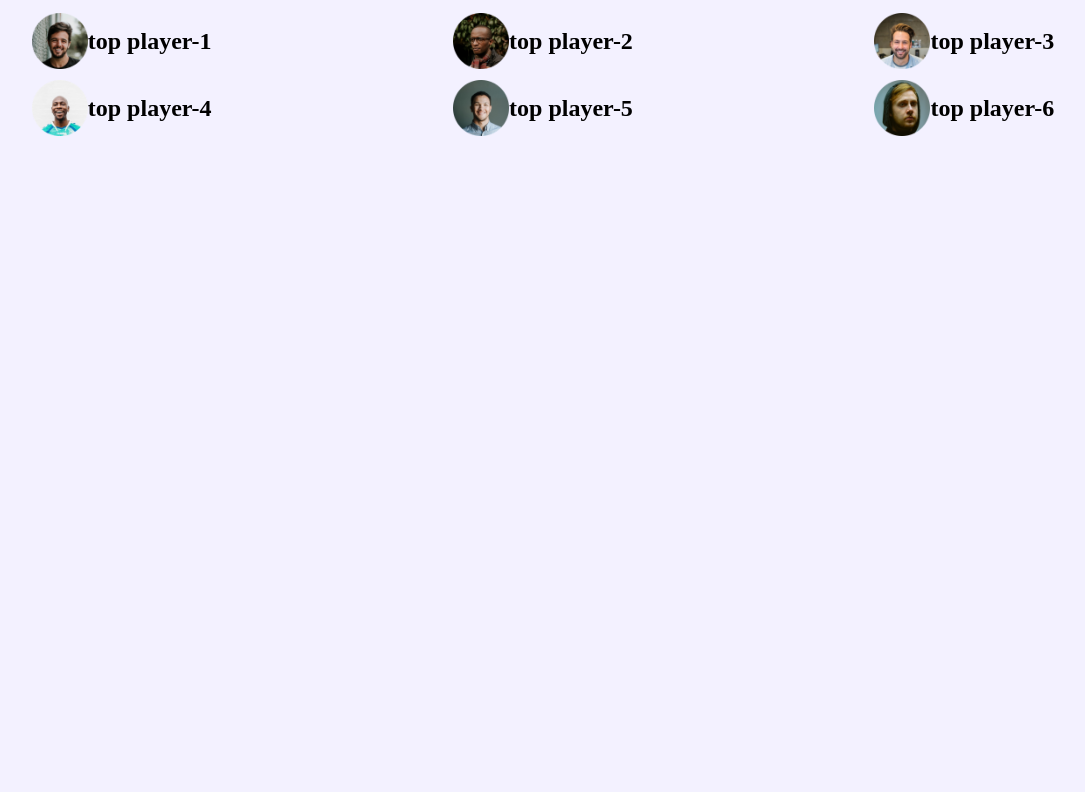
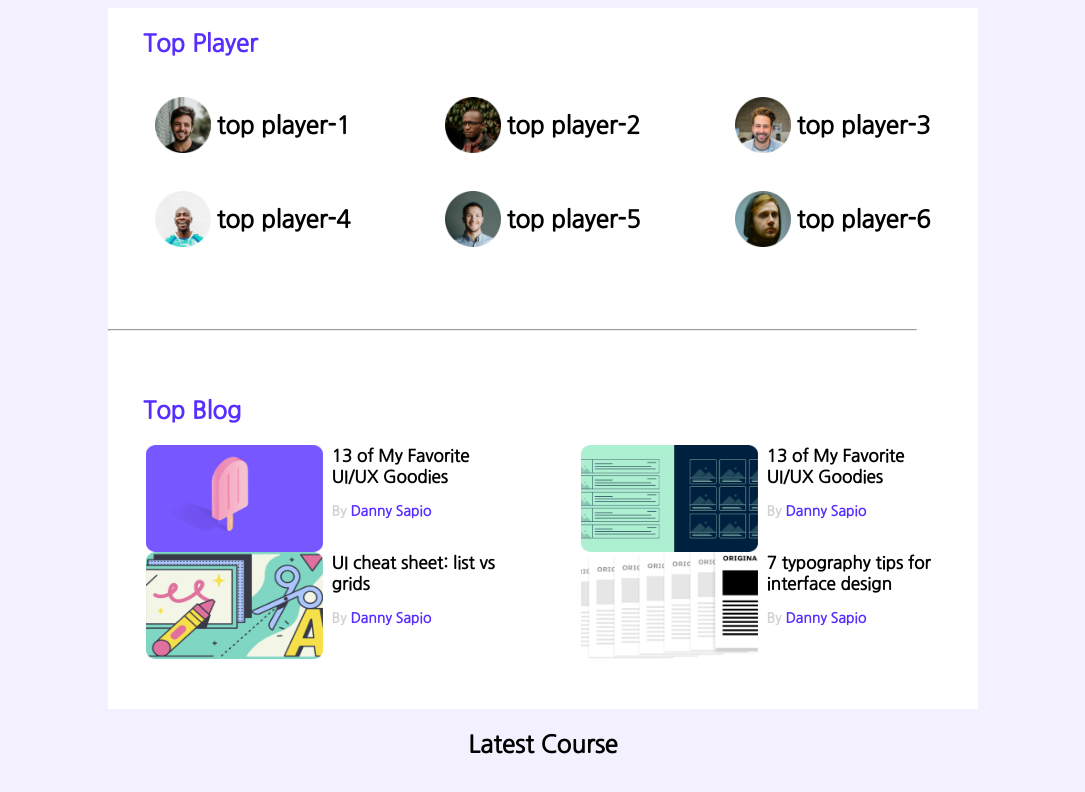
Before and after one commit to Sakib360360/Player_team, a plain HTML site: page index.html in a window 1280 px wide. Shown: the whole page, without its empty margins (97-1182 px from the left). Drawn offline with Linux system fonts and the light colour scheme.

Commit message:
new addede

```diff
--- a/index.html
+++ b/index.html
@@ -6,6 +6,9 @@
     <meta name="viewport" content="width=device-width, initial-scale=1.0">
     <title>Document</title>
     <link rel="stylesheet" href="style.css">
+    <link rel="preconnect" href="https://fonts.googleapis.com">
+    <link rel="preconnect" href="https://fonts.gstatic.com" crossorigin>
+    <link href="https://fonts.googleapis.com/css2?family=Nanum+Gothic&display=swap" rel="stylesheet">
 </head>
 <body>
     <nav>
@@ -14,8 +17,11 @@
     <!------------------------------------------------------------------------------------------
          -------------------------------Top player and Top blogs--------------------------------
          --------------------------------------------------------------------------------------->
-    <section class="topsection">
+    <main class="">
+    <section class="container">
+        <h2 class="sectiontitle">Top Player</h2>
         <div class="top_player">
+
             <div class="player">
                 <img src="images/players/player-1.png" alt="">
                 <h2>top player-1</h2>
@@ -41,9 +47,59 @@
                 <h2>top player-6</h2>
             </div>
         </div>
+        <hr>
+        <h2 class="sectiontitle">Top Blog</h2>
         <div class="topblog">
 
+            <div class="blogimg">
+                <img src="images/blogs/blog-1.png" alt="">
+                <div class="bloginfo">
+                    <h2>13 of My Favorite
+                        UI/UX Goodies</h2>
+                    <h3 style="color: #D1D1D1;">By <span style="color:
+                    #562EFF;">Danny Sapio</span></h3>
+                </div>
+            </div>
+            <div class="blogimg">
+                <img src="images/blogs/blog-2.png" alt="">
+                <div class="bloginfo">
+                    <h2>13 of My Favorite
+                        UI/UX Goodies</h2>
+                        <h3 style="color: #D1D1D1;">By <span style="color:
+                            #562EFF;">Danny Sapio</span></h3>
+                </div>
+            </div>
+            <div class="blogimg">
+                <img src="images/blogs/blog-3.png" alt="">
+                <div class="bloginfo">
+                    <h2>UI cheat sheet:
+                        list vs grids</h2>
+                        <h3 style="color: #D1D1D1;">By <span style="color:
+                            #562EFF;">Danny Sapio</span></h3>
+                </div>
+            </div>
+            <div class="blogimg">
+                <img src="images/blogs/blog-4.png" alt="">
+                <div class="bloginfo">
+                    <h2>7 typography tips
+                        for interface design</h2>
+                        <h3 style="color: #D1D1D1;">By <span style="color:
+                            #562EFF;">Danny Sapio</span></h3>
+                </div>
+            </div>
+
         </div>
+
+
+
     </section>
+
+    <!--------------------------------------- Latest section------------------------------------------------- -->
+
+    <section class="">
+        <h2 class="">Latest Course</h2
+
+    </section>
+</main>
 </body>
 </html>
--- a/style.css
+++ b/style.css
@@ -1,18 +1,73 @@
 body{
     background-color: #F3F1FF;
+    font-family: 'Nanum Gothic', sans-serif;
 }
 
 /* --------------------------------------top player-------------------------------------------------- */
+main{
+    display: flex;
+    justify-content: center;
+    flex-direction: column;
+    align-items: center;
+
+}
+.container{
+    background-color: #ffffff;
+    width: 870px;
+
+}
+.sectiontitle{
+    color: #562EFF;
+    font-size: 24px;
+    margin-left: 35px;
+}
+
 .top_player{
     display: grid;
     grid-template-columns: repeat(3, 1fr);
+}
+.top_player h2{
+
 }
 .player{
     display: flex;
     align-items: center;
     justify-content: center;
+    padding: 12px 0px;
 }
 .player img{
     width: 56px;
     height: 56px;
 }
+.player h2{
+    padding-left: 5px;
+}
+hr{
+    width: 807px;
+    color:#D1D1D1;
+    margin: 64px 0px;
+}
+/* -----------------------------------------Blog section-------------------------------------- */
+.topblog{
+    display: grid;
+    grid-template-columns: repeat(2, 1fr);
+    margin-bottom: 50px;
+}
+.blogimg{
+    display: flex;
+    justify-content: center;
+}
+.bloginfo{
+    margin: -14px 9px;
+}
+.bloginfo h3{
+    font-size: 14px;
+}
+.blogimg img{
+    width: 177px;
+    height: 107px;
+}
+.blogimg h2{
+    width: 165px;
+    font-size: 17px;
+}
```
